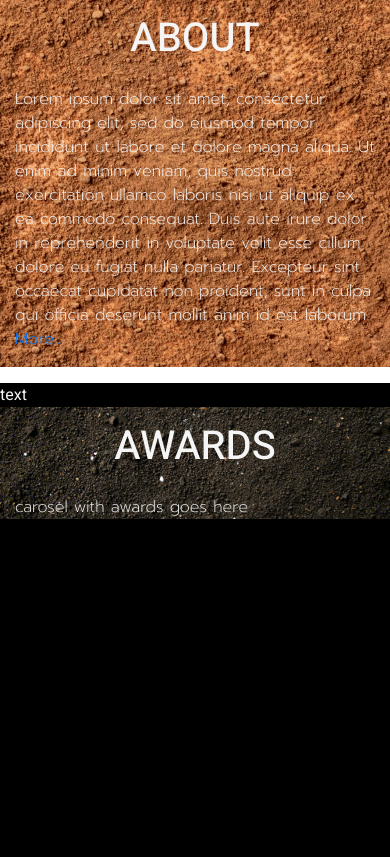
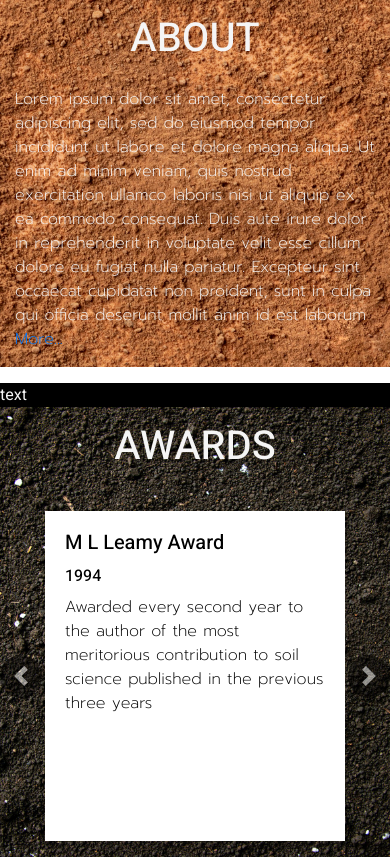
Before and after one commit to sarahliz24/aeh_art, a Django app: page / in a window 390 px wide; the page is wider, and only the part inside the window is pictured. Shown: the part 1102-1959 px from the top of that part. Before the commit the page ends 1621 px from the top of that part, so only its background shows below. Run offline with Django 3.2, Linux system fonts and the light colour scheme; some libraries are stand-ins or nearby versions.

Commit message:
Style: Responsive awards carosel home page

```diff
--- a/home/templates/home/index.html
+++ b/home/templates/home/index.html
@@ -51,7 +51,89 @@
     <div class="soil-background">
         <div class="container-fluid">
             <h1 class="text-center py-3">AWARDS</h1>
-            <p>carosel with awards goes here</p>
         </div>
+
+        <div id="carouselExampleControls" class="carousel slide" data-ride="carousel">
+            <div class="carousel-inner">
+              <div class="carousel-item active">
+                <div class="cards-wrapper">
+                <div class="card">
+                  <div class="card-body">
+                    <h5 class="card-title">M L Leamy Award</h5>
+                    <h6>1994</h6>
+                    <p class="card-text">Awarded every second year to the author of the most meritorious contribution to soil science published in the previous three years</p>
+                  </div>
+                </div>
+                <div class="card d-none d-md-block">
+                  <div class="card-body">
+                    <h5 class="card-title">M L Leamy Award</h5>
+                    <h6>2022</h6>
+                    <p class="card-text">Joint winner with: M Balks, D Lowe</p>
+                    <p class="card-text">Awarded every second year to the author of the most meritorious contribution to soil science published in the previous three years</p>
+                  </div>
+                </div>
+                <div class="card d-none d-md-block">
+
+                  <div class="card-body">
+                    <h5 class="card-title">Norman Taylor Memorial Lecture</h5>
+                    <h6>1996</h6>
+                    <p class="card-text">Awarded by the President of the NZ Society of Soil Science in recognition of outstanding contributions to soil science in New Zealand</p>
+                  </div>
+                </div>
+              </div>
+              </div>
+              <div class="carousel-item">
+                <div class="cards-wrapper">
+                  <div class="card">
+                    <div class="card-body">
+                      <h5 class="card-title">Geoderma Top 25 articles of the last 75 years</h5>
+                      <h6>2019</h6>
+                      <p class="card-text">Soil natural capital quantification by the stock adequacy method, Published March 2015</p>
+                    </div>
+                  </div>
+                  <div class="card d-none d-md-block">
+                    <div class="card-body">
+                      <h5 class="card-title">Bledisloe Medal</h5>
+                      <h6>2019</h6>
+                      <p class="card-text">Awarded to a former student or a past or current staff member of Lincoln University, who in the opinion of the Council; has made an outstanding contribution to his or her chosen field of expertise, advanced New Zealand's interests, and/or brought credit to Lincoln University.</p>
+                    </div>
+                  </div>
+                  <div class="card d-none d-md-block">
+                    <div class="card-body">
+                      <h5 class="card-title">Best new book...</h5>
+                      <h6>2021</h6>
+                      <p class="card-text">Soils of Aoteatoa</p>
+                    </div>
+                  </div>
+                </div>
+              </div>
+              <div class="carousel-item">
+                <div class="cards-wrapper">
+                  <div class="card">
+                    <div class="card-body">
+                      <h5 class="card-title">J K Taylor OBE Gold Medal in Soil Science</h5>
+                      <h6>2022</h6>
+                      <p class="card-text">Awarded by the Soil Science Australia for the most meritorious research publication(s) in any form (eg paper(s), book(s), map(s), video(s), film(s) and other) acceptable to the Committee since the beginning of the year of the previous award on the basis of the results of a soil scientists own work in the field of soil science</p>
+                    </div>
+                  </div>
+                  <div class="card d-none d-md-block">
+                    <div class="card-body">
+                      <h5 class="card-title">Card title</h5>
+                      <h6>2022</h6>
+                      <p class="card-text">Some quick example text to build on the card title and make up the bulk of the card's content.</p>
+                    </div>
+                  </div>
+                </div>
+              </div>
+            </div>
+            <a class="carousel-control-prev" href="#carouselExampleControls" role="button" data-slide="prev">
+              <span class="carousel-control-prev-icon" aria-hidden="true"></span>
+              <span class="sr-only">Previous</span>
+            </a>
+            <a class="carousel-control-next" href="#carouselExampleControls" role="button" data-slide="next">
+              <span class="carousel-control-next-icon" aria-hidden="true"></span>
+              <span class="sr-only">Next</span>
+            </a>
+          </div>
     </div>
 {% endblock %}
--- a/static/css/base.css
+++ b/static/css/base.css
@@ -106,7 +106,7 @@ p {
     transition: 0.5s;
 } */
 
-/* Home Page */
+/* ...............................  Home Page */
 
 /* .middle-img {
     max-height: 300px;
@@ -131,6 +131,47 @@ p {
     background: url('/media/dark_soil_background.jpg') no-repeat center center fixed;
     background-size: cover;
 }
+
+/* Award Carousel */
+.cards-wrapper {
+    display: flex;
+    justify-content: center;
+  }
+
+  .card {
+    margin: 0 0.5em;
+    box-shadow: 2px 6px 8px 0 rgba(22, 22, 26, 0.18);
+    border: none;
+    border-radius: 0;
+    color: black;
+    height: 330px;
+    width: 300px;
+  }
+
+  .card-text {
+    color: black;
+  }
+
+  .carousel-inner {
+    padding: 1em;
+    color: black;
+  }
+
+  .carousel-control-prev,
+  .carousel-control-next {
+    background-color: black;
+    width: 5vh;
+    height: 5vh;
+    border-radius: 50%;
+    top: 50%;
+    transform: translateY(-50%);
+  }
+
+  @media (min-width: 768px) {
+    .card img {
+      height: 11em;
+    }
+  }
 
 /* from Bulma */
 .icon {
```
